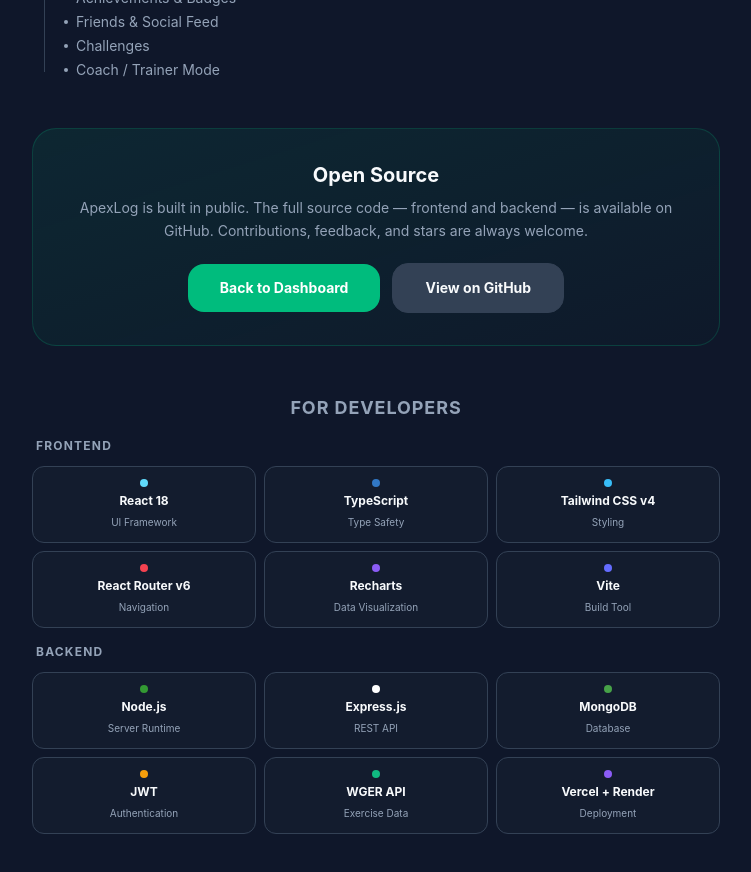
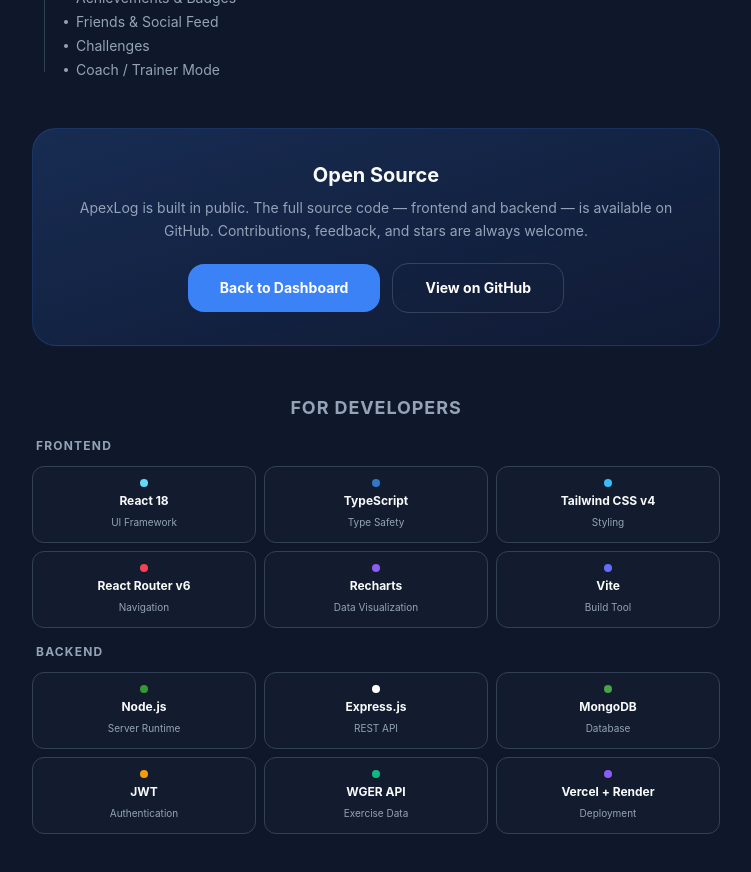
Before and after one commit to FrankieWilson1/apexlog, a React (Vite) app: page /about in a window 1280 px wide. Shown: the part 2220-3092 px from the top of the page, without its empty margins (264-1015 px from the left). Built offline with nearby package versions, Linux system fonts and the light colour scheme; no server answers; sample sign-in values are in the browser's storage.

Commit message:
content: fix Open Source CTA card colour - match design system

```diff
--- a/src/pages/AboutPage.tsx
+++ b/src/pages/AboutPage.tsx
@@ -245,7 +245,7 @@
         </div>
 
         {/* ── OPEN SOURCE CTA ── */}
-        <div className="bg-gradient-to-br from-emerald-500/10 to-emerald-900/5 rounded-3xl border border-emerald-500/20 p-8 text-center mb-12">
+        <div className="bg-gradient-to-br from-primary/20 to-blue-900/10 rounded-3xl border border-primary/20 p-8 text-center mb-12">
           <h3 className="text-xl font-bold text-text-primary mb-2">
             Open Source
           </h3>
@@ -257,7 +257,7 @@
           <div className="flex items-center justify-center gap-3 flex-wrap">
             <button
               onClick={() => navigate("/dashboard")}
-              className="bg-emerald-500 text-white px-8 py-3.5 rounded-2xl font-bold active:scale-95 transition-all hover:bg-emerald-500/90 text-sm"
+              className="bg-primary text-white px-8 py-3.5 rounded-2xl font-bold active:scale-95 transition-all hover:bg-primary/90 text-sm"
             >
               Back to Dashboard
             </button>
@@ -265,7 +265,7 @@
               href="https://github.com/frankiewilson1/apexlog"
               target="_blank"
               rel="noopener noreferrer"
-              className="bg-surface text-text-primary px-8 py-3.5 rounded-2xl font-bold active:scale-95 transition-all hover:bg-surface/80 text-sm border border-surface"
+              className="border border-white/15 text-white px-8 py-3.5 rounded-2xl font-bold active:scale-95 transition-all hover:border-white/30 text-sm"
             >
               View on GitHub
             </a>
```
